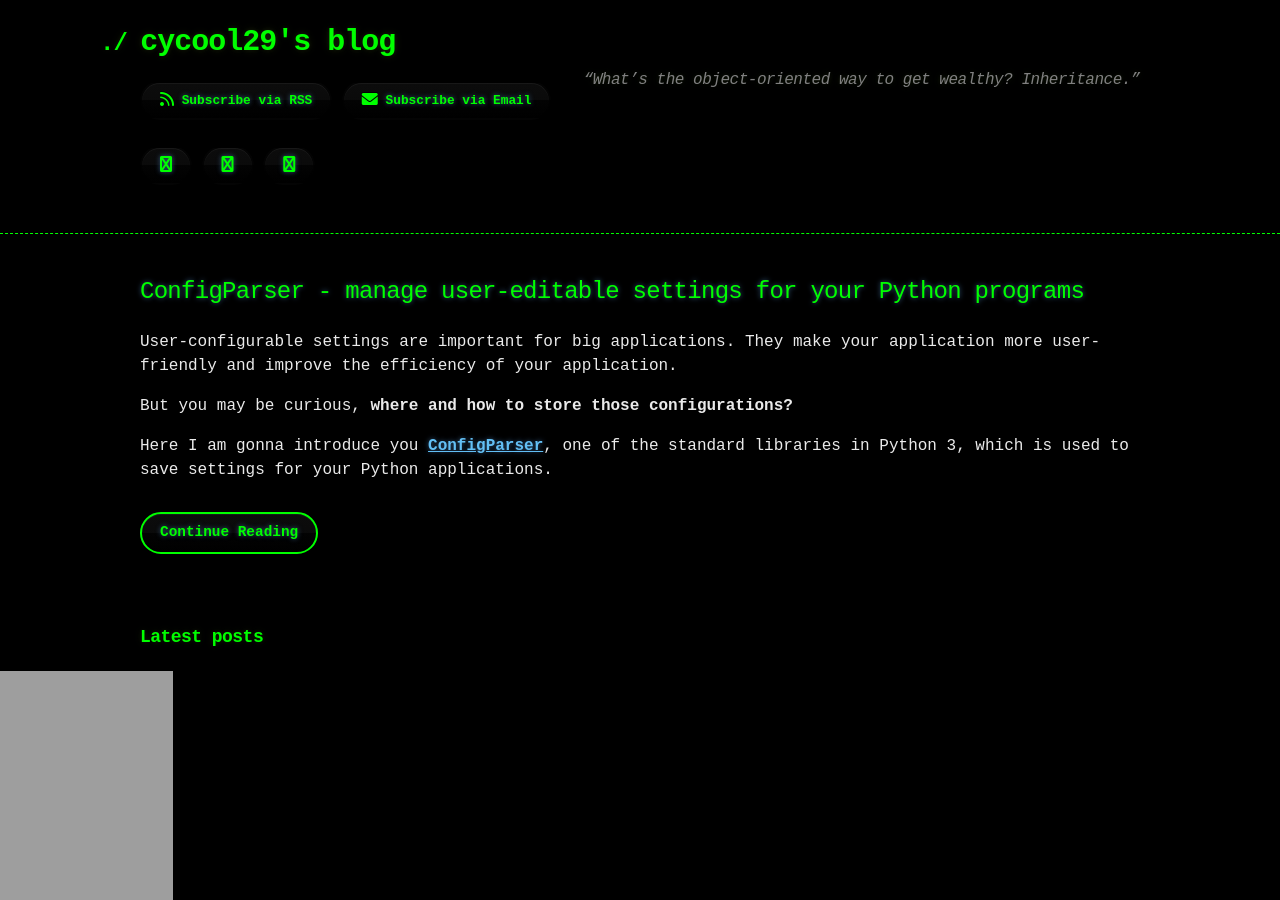
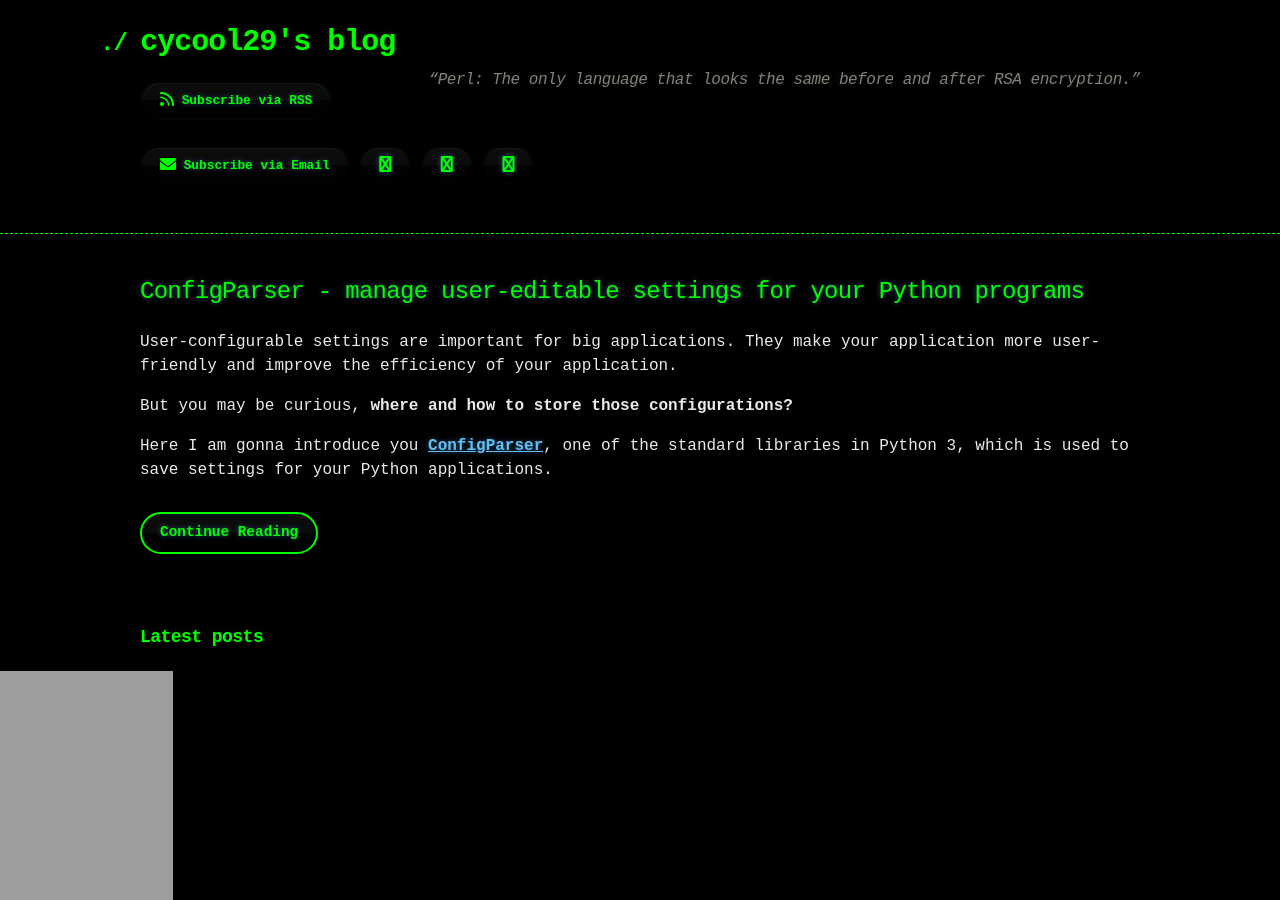
Before and after one commit to cycool29/cycool29.github.io, a Jekyll site: the page built from index.md, in a window 1280 px wide and 900 px high. Built offline with Jekyll 4.4.1, drawn with Linux system fonts in a browser that asks for light colours; a style sheet for code colours, icons or effects is not loaded.

Commit message:
Update quotes

```diff
--- a/_config.yml
+++ b/_config.yml
@@ -1,5 +1,5 @@
 title: cycool29's blog
-description: "“What’s the object-oriented way to get wealthy? Inheritance.” "
+description: "“Perl: The only language that looks the same before and after RSA encryption.” "
 bio: A high school student. Intermediate in Python, Git, Bash. Learning JavaScript. He/Him. "
 author: cycool29
 url: https://cycool29.github.io
```
